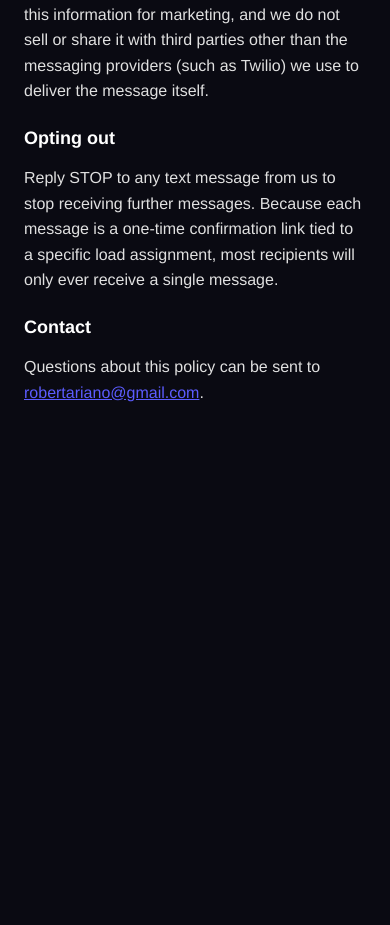
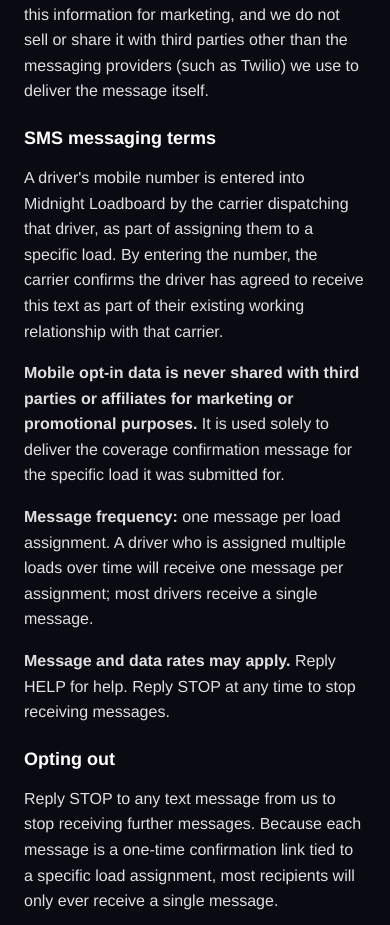
Before and after one commit to Robariano/midnight-loadboard-app, a Next.js app: page /privacy-policy in a window 390 px wide. Shown: the part 904-1829 px from the top of the page. Before the commit the page ends 1365 px from the top, so only its background shows below. Built offline with nearby package versions, Linux system fonts and the light colour scheme.

Commit message:
Add required A2P consent disclosures to privacy policy (mobile data non-sharing, message frequency, rates disclosure)

```diff
--- a/app/privacy-policy/page.js
+++ b/app/privacy-policy/page.js
@@ -26,6 +26,28 @@ export default function PrivacyPolicy() {
         the messaging providers (such as Twilio) we use to deliver the message itself.
       </p>
 
+      <h2 style={{ color: "#fff", fontSize: 18, marginTop: 24 }}>SMS messaging terms</h2>
+      <p style={{ color: "#e0e0e0", lineHeight: 1.6 }}>
+        A driver's mobile number is entered into Midnight Loadboard by the carrier dispatching that
+        driver, as part of assigning them to a specific load. By entering the number, the carrier
+        confirms the driver has agreed to receive this text as part of their existing working
+        relationship with that carrier.
+      </p>
+      <p style={{ color: "#e0e0e0", lineHeight: 1.6 }}>
+        <strong>Mobile opt-in data is never shared with third parties or affiliates for marketing or
+        promotional purposes.</strong> It is used solely to deliver the coverage confirmation message
+        for the specific load it was submitted for.
+      </p>
+      <p style={{ color: "#e0e0e0", lineHeight: 1.6 }}>
+        <strong>Message frequency:</strong> one message per load assignment. A driver who is assigned
+        multiple loads over time will receive one message per assignment; most drivers receive a
+        single message.
+      </p>
+      <p style={{ color: "#e0e0e0", lineHeight: 1.6 }}>
+        <strong>Message and data rates may apply.</strong> Reply HELP for help. Reply STOP at any time
+        to stop receiving messages.
+      </p>
+
       <h2 style={{ color: "#fff", fontSize: 18, marginTop: 24 }}>Opting out</h2>
       <p style={{ color: "#e0e0e0", lineHeight: 1.6 }}>
         Reply STOP to any text message from us to stop receiving further messages. Because each
```
